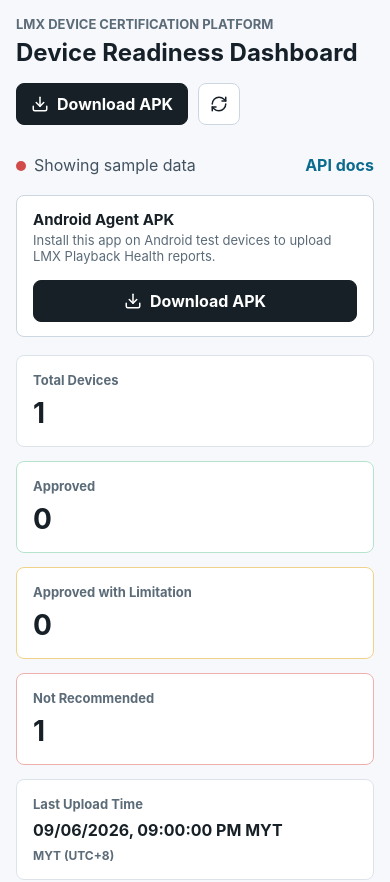
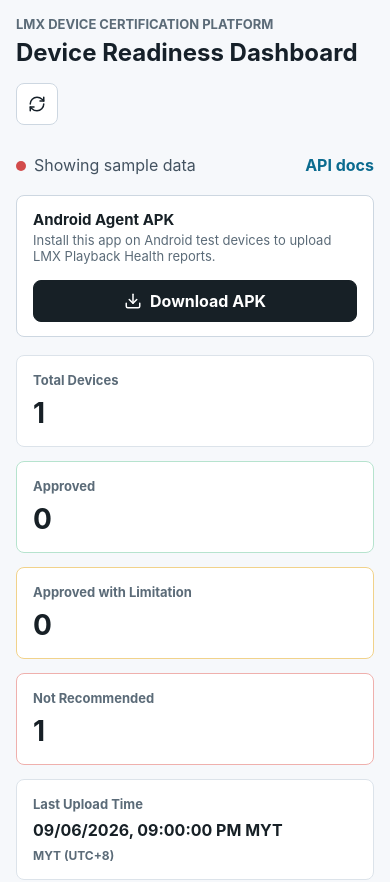
Before and after one commit to grympha/Device-Certification-Platform, a React (Vite) app in the folder dashboard/: page / in a window 390 px wide. Shown: the top 882 px of the page. Built offline with nearby package versions, Linux system fonts and the light colour scheme; no server answers.

Commit message:
Remove duplicate APK download button

```diff
--- a/dashboard/src/main.jsx
+++ b/dashboard/src/main.jsx
@@ -229,15 +229,9 @@ function App() {
           <p className="eyebrow">LMX Device Certification Platform</p>
           <h1>Device Readiness Dashboard</h1>
         </div>
-        <div className="topbar-actions">
-          <a className="download-apk-button" href={APK_DOWNLOAD_URL} download="lmx-android-agent-debug.apk">
-            <Download size={18} />
-            Download APK
-          </a>
-          <button className="icon-button" onClick={refresh} title="Refresh">
-            <RefreshCw size={18} />
-          </button>
-        </div>
+        <button className="icon-button" onClick={refresh} title="Refresh">
+          <RefreshCw size={18} />
+        </button>
       </header>
 
       <section className="status-row">
--- a/dashboard/src/styles.css
+++ b/dashboard/src/styles.css
@@ -62,14 +62,6 @@ button.secondary {
   align-items: center;
   justify-content: space-between;
   gap: 16px;
-}
-
-.topbar-actions {
-  display: flex;
-  align-items: center;
-  gap: 10px;
-  flex-wrap: wrap;
-  justify-content: flex-end;
 }
 
 .download-apk-button {
@@ -641,11 +633,6 @@ li {
     flex-direction: column;
   }
 
-  .topbar-actions {
-    width: 100%;
-    justify-content: flex-start;
-  }
-
   .apk-download-strip {
     align-items: stretch;
     flex-direction: column;
```
